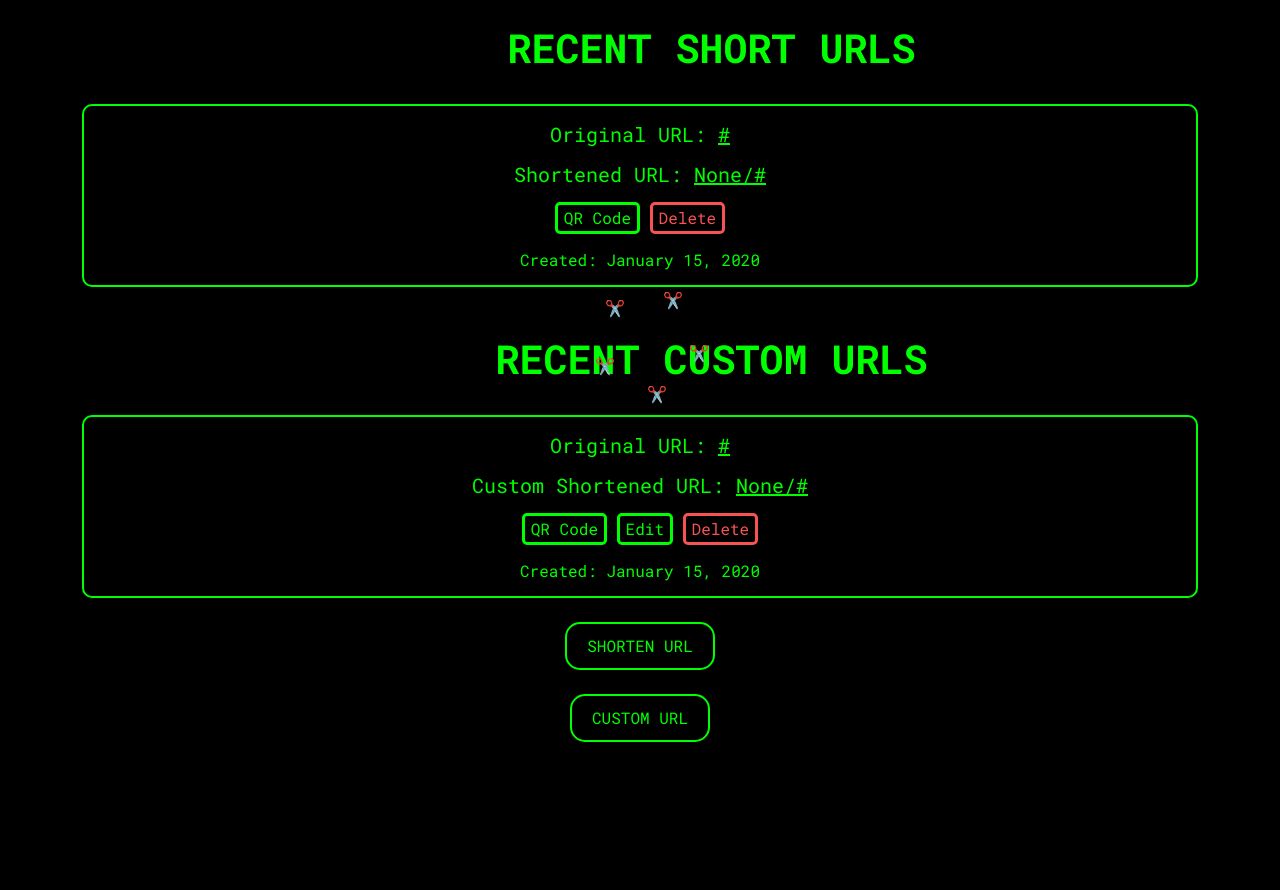
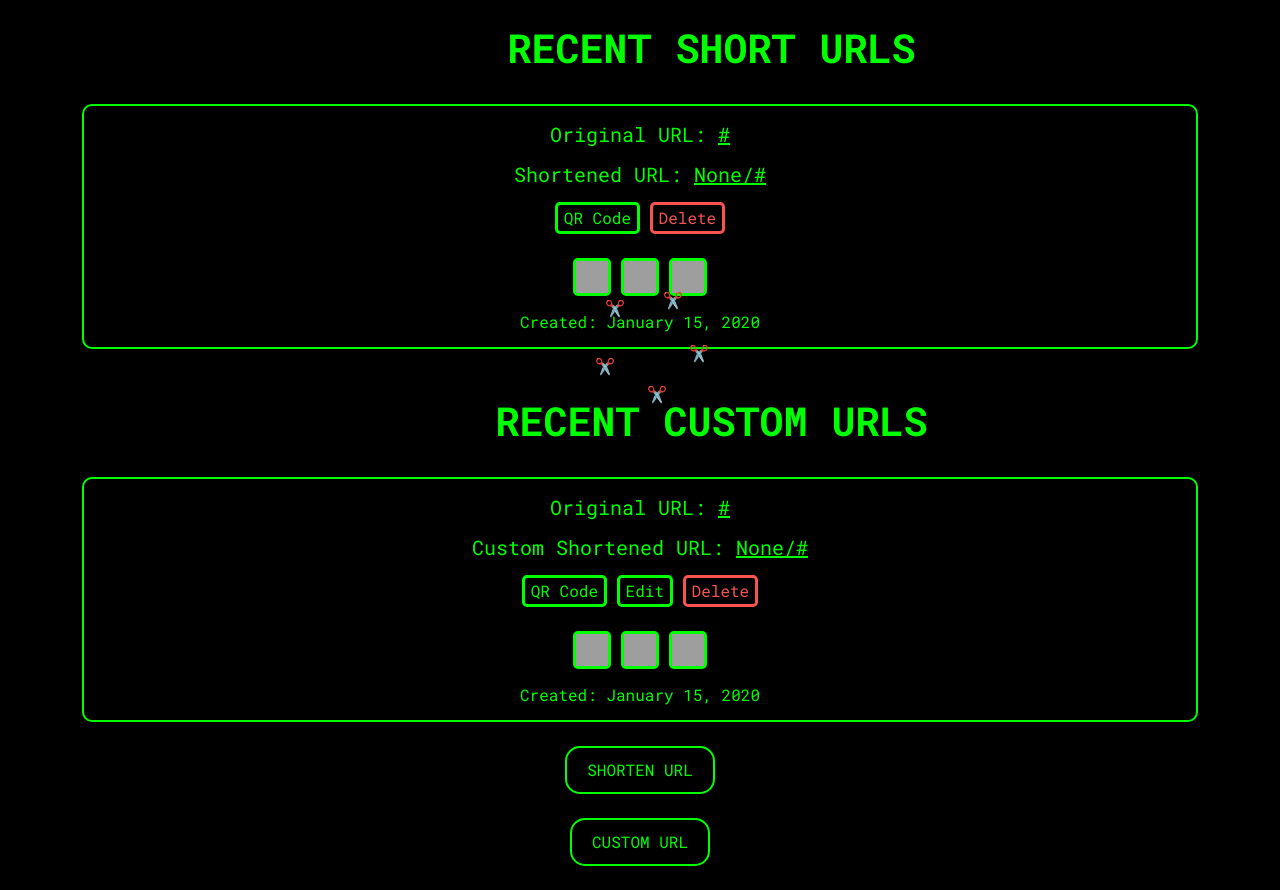
Before and after one commit to iamprecieee/scissor-app, a Flask app: page /dashboard in a window 1280 px wide. Shown: the part 68-958 px from the top of the page. Before the commit the page ends 810 px from the top, so only its background shows below. Run offline with Flask 2, Linux system fonts and the light colour scheme; a user stored in the database is signed in; tables that the repository leaves empty hold one stand-in row (values such as "Sample post"); some libraries are stand-ins or nearby versions; grey boxes are pictures that could not be loaded.

Commit message:
add social media sharing functionalities for instagram, facebook, abd twitter

```diff
--- a/scissor/config.py
+++ b/scissor/config.py
@@ -1,5 +1,4 @@
 import os
-
 class Config:
     SECRET_KEY = os.getenv("SECRET_KEY")
     SQLALCHEMY_DATABASE_URI = os.getenv("DATABASE_URI")
--- a/scissor/templates/dashboard.html
+++ b/scissor/templates/dashboard.html
@@ -16,6 +16,27 @@
                     <button align="center" type="button" class="btn-qr" onclick="toggleQR('{{ url.short_url }}')">QR Code</button>
                     <a href="{{ url_for('views.delete', url_key=url.short_url) }}"><button type="button" class="btn-delete">Delete</button></a>
                 </div>
+                <br>
+            <!-- Social Media Sharing Buttons -->
+            <div>
+                    <div class="btn-edit"><a href="https://twitter.com/intent/tweet?url=http://{{ server_name }}/{{url.short_url}}&text=Check%20out%20my%20shortened%20URL%21"
+                        target="_blank" rel="noopener noreferrer">
+                        <img src="https://nftstorage.link/ipfs/bafkreibclamdrp56gf7xfvdzwdpcgd4cq4iyl3437e3xld4osnksiriq5u" alt="Twitter Share" width="32" height="32">
+                        </a>
+                    </div>
+
+                    <div class="btn-edit"><a href="https://www.facebook.com/sharer/sharer.php?u=http://{{ server_name }}/{{url.short_url}}"
+                        target="_blank" rel="noopener noreferrer">
+                        <img src="https://nftstorage.link/ipfs/bafkreicoa4bnkh2vym2y36fo3gv5hbacz2kx5ypdlcaff7mwgslrbruadm" alt="Facebook Share" width="32" height="32">
+                        </a>
+                    </div>
+
+                    <div class="btn-edit"><a href="https://www.instagram.com/?url=http://{{ server_name }}/{{url.short_url}}"
+                        target="_blank" rel="noopener noreferrer">
+                        <img src="https://nftstorage.link/ipfs/bafkreidcq65h2etudnvr5gm5wbkdggf5isrwmgjrph7bbtzuhbmv5ucj2q" alt="Instagram Share" width="32" height="32">
+                        </a>
+                    </div>
+            </div>
                 <div id="qr_{{ url.short_url }}" style="display: none;">
                     <br><p><img src="" alt="QR Code"></p>
                 </div>
@@ -40,6 +61,27 @@
                     <button align="center" type="button" class="btn-qr" onclick="toggleQR('{{ url.custom_short_url }}')">QR Code</button>
                     <a href="{{ url_for('views.update', url_key=url.custom_short_url) }}"><button type="button" class="btn-edit">Edit</button></a>
                     <a href="{{ url_for('views.delete', url_key=url.custom_short_url) }}"><button type="button" class="btn-delete">Delete</button></a>
+                </div>
+                <br>
+                <!-- Social Media Sharing Buttons -->
+                <div>
+                        <div class="btn-edit"><a href="https://twitter.com/intent/tweet?url=http://{{ server_name }}/{{url.custom_short_url}}&text=Check%20out%20my%20shortened%20URL%21"
+                            target="_blank" rel="noopener noreferrer">
+                            <img src="https://nftstorage.link/ipfs/bafkreibclamdrp56gf7xfvdzwdpcgd4cq4iyl3437e3xld4osnksiriq5u" alt="Twitter Share" width="32" height="32">
+                            </a>
+                        </div>
+
+                        <div class="btn-edit"><a href="https://www.facebook.com/sharer/sharer.php?u=http://{{ server_name }}/{{url.custom_short_url}}"
+                            target="_blank" rel="noopener noreferrer">
+                            <img src="https://nftstorage.link/ipfs/bafkreicoa4bnkh2vym2y36fo3gv5hbacz2kx5ypdlcaff7mwgslrbruadm" alt="Facebook Share" width="32" height="32">
+                            </a>
+                        </div>
+
+                        <div class="btn-edit"><a href="https://www.instagram.com/?url=http://{{ server_name }}/{{url.custom_short_url}}"
+                            target="_blank" rel="noopener noreferrer">
+                            <img src="https://nftstorage.link/ipfs/bafkreidcq65h2etudnvr5gm5wbkdggf5isrwmgjrph7bbtzuhbmv5ucj2q" alt="Instagram Share" width="32" height="32">
+                            </a>
+                        </div>
                 </div>
                 <div id="qr_{{ url.custom_short_url }}" style="display: none;">
                     <br><p><img src="" alt="QR Code"></p>
```
